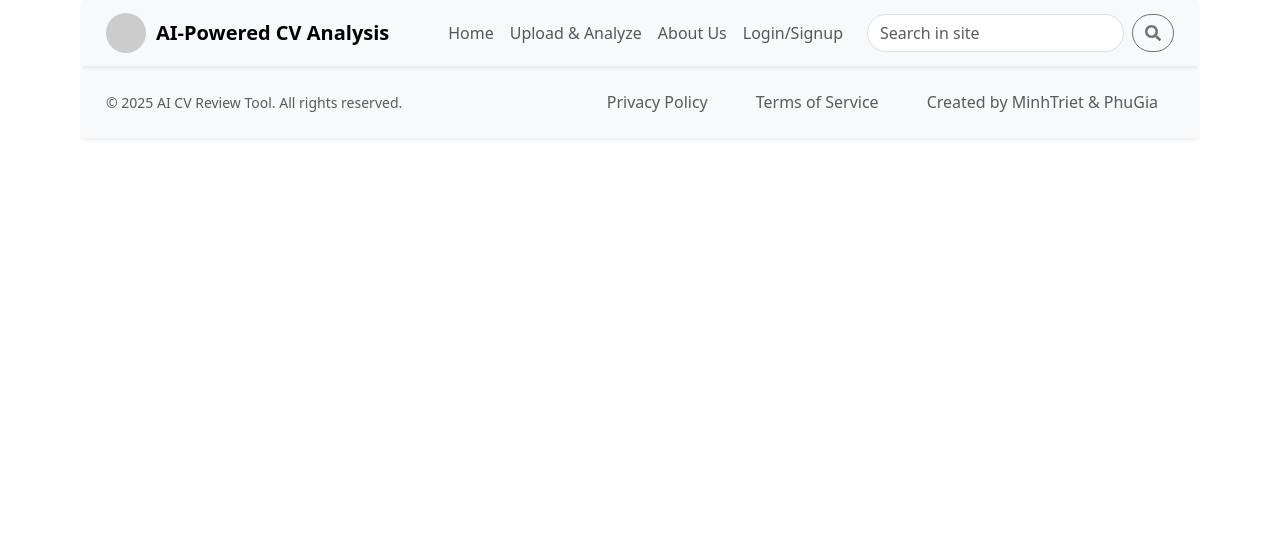
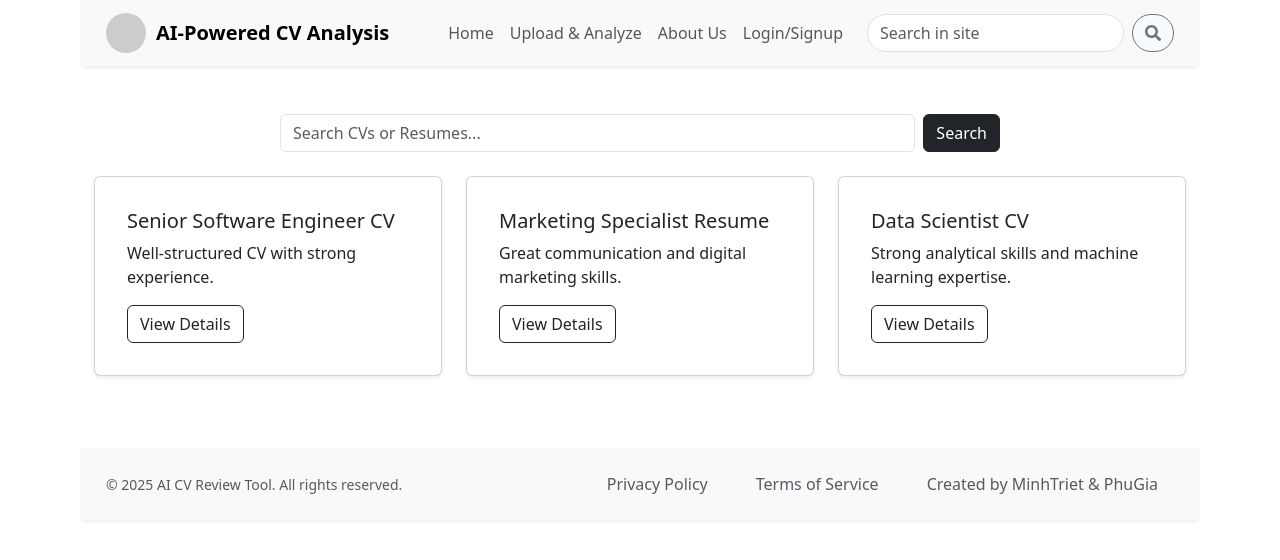
Before and after one commit to minhtriet03/cv-ai-review, a React (Create React App) app in the folder frontend/: page /search in a window 1280 px wide. Shown: the top 560 px of the page. Built offline with nearby package versions, Linux system fonts and the light colour scheme.

Commit message:
thêm trang about, search, sửa link

```diff
--- a/frontend/src/App.js
+++ b/frontend/src/App.js
@@ -13,6 +13,8 @@ import Home from "./pages/home";
 import Login from "./pages/login";
 import Register from "./pages/register";
 import Upload from "./pages/upload";
+import SearchResult from "./pages/search";
+import About from "./pages/about";
 
 function App() {
   return (
@@ -24,6 +26,9 @@ function App() {
           <Route path="/upload" element={<Upload />} />
           <Route path="/login" element={<Login />} />
           <Route path="/register" element={<Register />} />
+          <Route path="/search" element={<SearchResult />} />
+          {/* <Route path="/search/:searchTerm" element={<SearchResult />} /> */}
+          <Route path="/about" element={<About />} />
         </Routes>
         <Footer />
       </div>
--- /dev/null
+++ b/frontend/src/components/About/aboutsection.js
@@ -0,0 +1,59 @@
+import React from "react";
+import { Container, Row, Col, Card } from "react-bootstrap";
+
+const AboutUs = () => {
+  return (
+    <section className="py-5 bg-light">
+      <Container>
+        {/* Tiêu đề */}
+        <Row className="text-center mb-4">
+          <Col>
+            <h2 className="fw-bold">About Us</h2>
+            <p className="text-muted">
+              Empowering job seekers with AI-driven CV analysis.
+            </p>
+          </Col>
+        </Row>
+
+        {/* Nội dung chính */}
+        <Row className="justify-content-center">
+          <Col md={4}>
+            <Card className="p-3 shadow-sm text-center">
+              <Card.Body>
+                <h5 className="fw-bold">AI-Powered Analysis</h5>
+                <p className="text-muted">
+                  We provide intelligent insights to optimize your CV and
+                  improve your job prospects.
+                </p>
+              </Card.Body>
+            </Card>
+          </Col>
+          <Col md={4}>
+            <Card className="p-3 shadow-sm text-center">
+              <Card.Body>
+                <h5 className="fw-bold">User-Friendly Platform</h5>
+                <p className="text-muted">
+                  Easy to use, fast, and reliable—helping you create the best
+                  possible resume.
+                </p>
+              </Card.Body>
+            </Card>
+          </Col>
+          <Col md={4}>
+            <Card className="p-3 shadow-sm text-center">
+              <Card.Body>
+                <h5 className="fw-bold">HR & Recruiter Support</h5>
+                <p className="text-muted">
+                  Connecting top talent with hiring managers through AI-driven
+                  insights.
+                </p>
+              </Card.Body>
+            </Card>
+          </Col>
+        </Row>
+      </Container>
+    </section>
+  );
+};
+
+export default AboutUs;
--- a/frontend/src/components/Home/section4.js
+++ b/frontend/src/components/Home/section4.js
@@ -1,5 +1,6 @@
 import React from "react";
 import { Container, Row, Col, Form, Button } from "react-bootstrap";
+import { Link } from "react-router-dom";
 
 const SignupSection = () => {
   return (
@@ -20,9 +21,11 @@ const SignupSection = () => {
                   placeholder="Enter your email address"
                 />
               </Form.Group>
-              <Button variant="dark" className="w-100">
-                Sign Up
-              </Button>
+              <Link to="/register">
+                <Button variant="dark" className="w-100">
+                  Sign Up
+                </Button>
+              </Link>
             </Form>
           </Col>
         </Row>
--- a/frontend/src/components/Login/LoginSection1.js
+++ b/frontend/src/components/Login/LoginSection1.js
@@ -1,6 +1,7 @@
 import React from "react";
 import { Container, Row, Col, Form, Button, Card } from "react-bootstrap";
 import { Link } from "react-router-dom";
+
 const LoginSection1 = () => {
   return (
     <section className="d-flex justify-content-center align-items-center min-vh-100 bg-white">
@@ -37,6 +38,11 @@ const LoginSection1 = () => {
                     Forgot Password?
                   </Link>
                 </div>
+                <div className="text-center mt-2">
+                  <Link to="/register" className="text-muted">
+                    Create Account
+                  </Link>
+                </div>
               </Form>
             </Card>
           </Col>
--- /dev/null
+++ b/frontend/src/components/SearchResult/searchresult.js
@@ -0,0 +1,88 @@
+import React, { useState } from "react";
+import {
+  Container,
+  Row,
+  Col,
+  Form,
+  FormControl,
+  Button,
+  Card,
+} from "react-bootstrap";
+
+const dummyResults = [
+  {
+    id: 1,
+    title: "Senior Software Engineer CV",
+    description: "Well-structured CV with strong experience.",
+  },
+  {
+    id: 2,
+    title: "Marketing Specialist Resume",
+    description: "Great communication and digital marketing skills.",
+  },
+  {
+    id: 3,
+    title: "Data Scientist CV",
+    description: "Strong analytical skills and machine learning expertise.",
+  },
+];
+
+const SearchResults = () => {
+  const [query, setQuery] = useState("");
+  const [results, setResults] = useState(dummyResults);
+
+  const handleSearch = (e) => {
+    e.preventDefault();
+    const filteredResults = dummyResults.filter((item) =>
+      item.title.toLowerCase().includes(query.toLowerCase())
+    );
+    setResults(filteredResults);
+  };
+
+  return (
+    <section className="py-5">
+      <Container>
+        {/* Thanh tìm kiếm */}
+        <Row className="justify-content-center mb-4">
+          <Col md={8}>
+            <Form onSubmit={handleSearch} className="d-flex">
+              <FormControl
+                type="search"
+                placeholder="Search CVs or Resumes..."
+                className="me-2"
+                value={query}
+                onChange={(e) => setQuery(e.target.value)}
+              />
+              <Button type="submit" variant="dark">
+                Search
+              </Button>
+            </Form>
+          </Col>
+        </Row>
+
+        {/* Hiển thị kết quả */}
+        <Row>
+          {results.length > 0 ? (
+            results.map((item) => (
+              <Col md={4} key={item.id} className="mb-4">
+                <Card className="shadow-sm p-3">
+                  <Card.Body>
+                    <Card.Title>{item.title}</Card.Title>
+                    <Card.Text>{item.description}</Card.Text>
+                    <Button variant="outline-dark">View Details</Button>
+                  </Card.Body>
+                </Card>
+              </Col>
+            ))
+          ) : (
+            <Col className="text-center">
+              <p className="text-muted">No results found.</p>
+            </Col>
+          )}
+        </Row>
+      </Container>
+    </section>
+  );
+};
+
+export default SearchResults;
--- a/frontend/src/components/header.js
+++ b/frontend/src/components/header.js
@@ -27,7 +27,7 @@ const Header = () => {
           <Nav.Link as={Link} to="/upload">
             Upload & Analyze
           </Nav.Link>
-          <Nav.Link as={Link} to="/reports">
+          <Nav.Link as={Link} to="/about">
             About Us
           </Nav.Link>
           <Nav.Link as={Link} to="/login">
--- /dev/null
+++ b/frontend/src/pages/about.js
@@ -0,0 +1,12 @@
+import React from 'react';
+
+import AboutUs from '../components/About/aboutsection';
+
+const About = () => {
+  return (
+    <div>
+      <AboutUs />
+    </div>
+  );
+};
+export default About;
--- /dev/null
+++ b/frontend/src/pages/search.js
@@ -0,0 +1,12 @@
+import React from "react";
+import SearchResults from "../components/SearchResult/searchresult";
+
+
+const SearchResult = () => {
+  return (
+    <div>
+      <SearchResults />
+    </div>
+  );
+};
+export default SearchResult;
```
